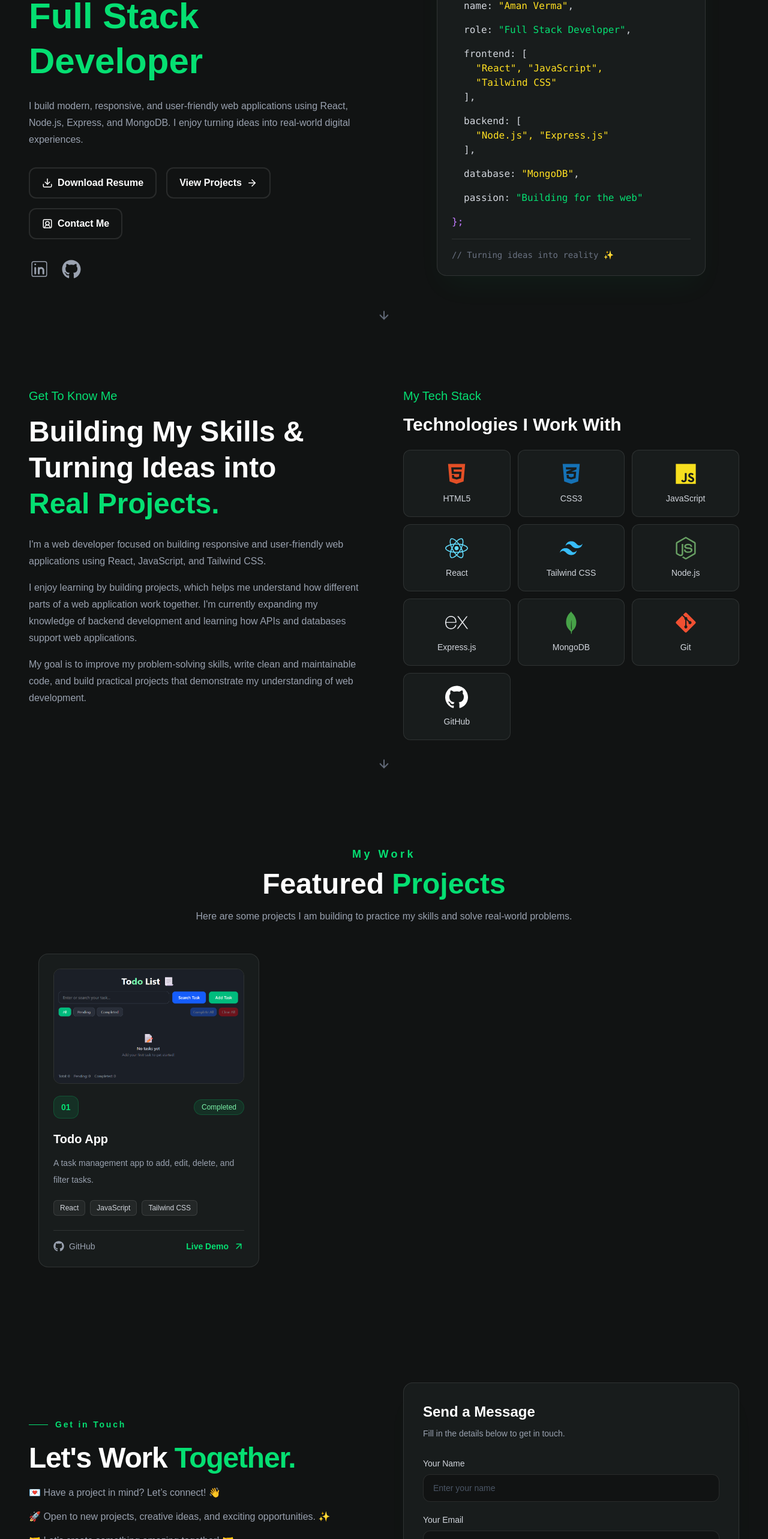
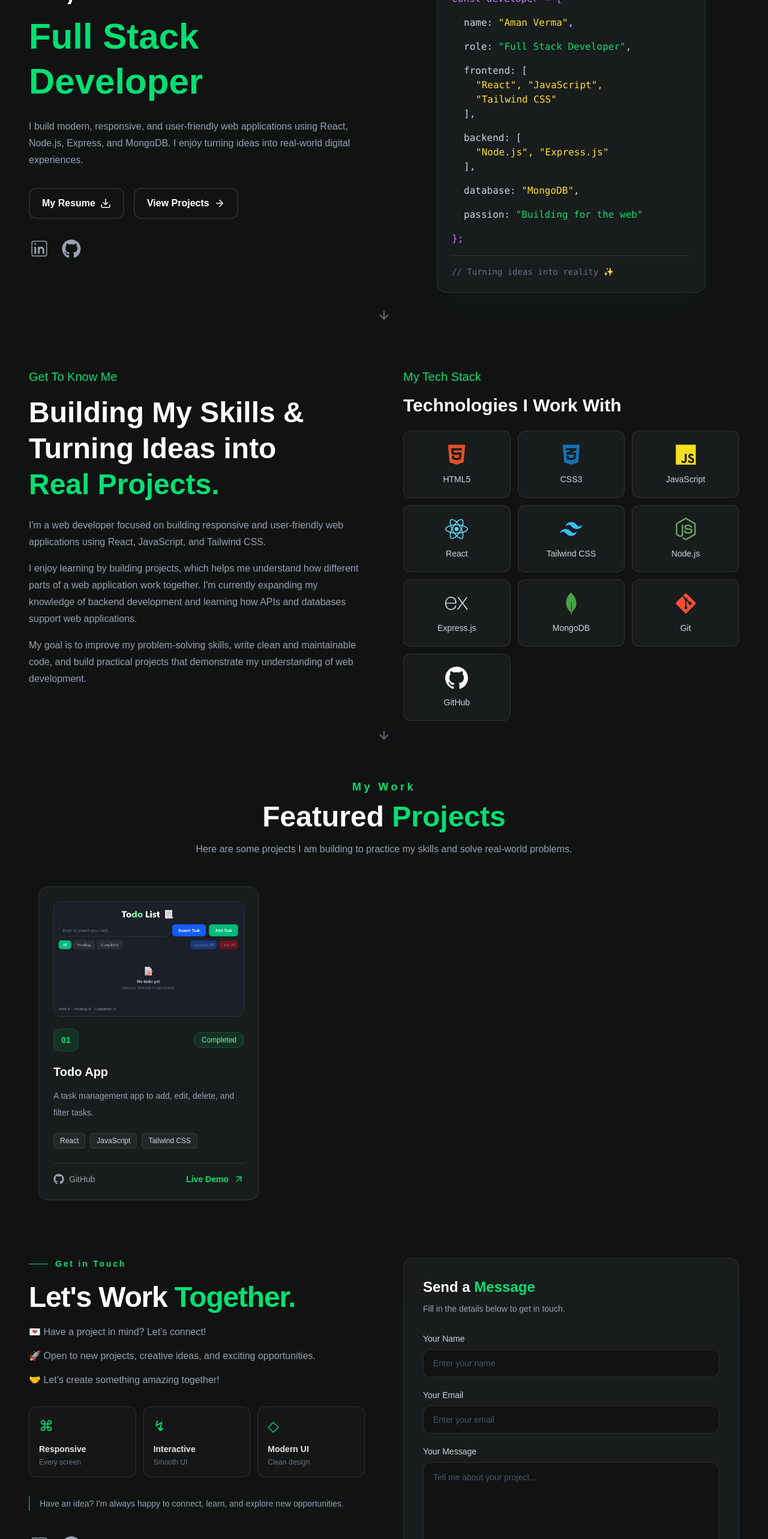
Before and after one commit to Amanv-08/my-portfolio-react, a React (Vite) app: page / in a window 1280 px wide. Shown: the part 234-2800 px from the top of the page at 60% size. Built offline with nearby package versions, Linux system fonts and the light colour scheme.

Commit message:
improve ui and layout and  navbar features

```diff
--- a/index.html
+++ b/index.html
@@ -2,9 +2,9 @@
 <html lang="en">
   <head>
     <meta charset="UTF-8" />
-    <link rel="icon" type="image/svg+xml" href="/favicon.svg" />
+    <link rel="icon" type="png" href="/mylogo.png" />
     <meta name="viewport" content="width=device-width, initial-scale=1.0" />
-    <title>my-portfolio</title>
+    <title>My-Portfolio</title>
   </head>
   <body>
     <div id="root"></div>
--- a/src/pages/About.jsx
+++ b/src/pages/About.jsx
@@ -18,7 +18,7 @@ const skills = [
 
 const About = () => {
     return (
-        <section id="about" className="relative px-5 py-20 sm:px-8 md:px-12" >
+        <section id="about" className="relative scroll-mt-20 px-5 py-10 sm:px-8 md:px-12 md:py-12">
             <div className="mx-auto grid w-full max-w-7xl items-center gap-12 lg:grid-cols-2 lg:gap-16">
 
                 {/* About Content */}
@@ -107,16 +107,16 @@ const About = () => {
                         })}
                     </div>
                 </motion.div>
-                {/* Scroll Indicator */}
-                <a
-                    href="#projects"
-                    aria-label="Scroll to About section"
-                    className="absolute bottom-6 left-1/2 hidden -translate-x-1/2 animate-bounce text-gray-500 transition hover:text-green-400 md:block"
-                >
-                    <ArrowDown size={22} />
-                </a>
 
             </div>
+            {/* Scroll Indicator */}
+            <a
+                href="#projects"
+                aria-label="Scroll to Projects section"
+                className="absolute bottom-2 left-1/2 hidden -translate-x-1/2 animate-bounce text-gray-500 transition hover:text-green-400 md:block"
+            >
+                <ArrowDown size={22} />
+            </a>
         </section>
     );
 };
--- a/src/pages/Contact.jsx
+++ b/src/pages/Contact.jsx
@@ -1,6 +1,7 @@
 import { motion } from "framer-motion";
 import { FaGithub } from "react-icons/fa";
-import { Mail, ArrowUpRight, Send } from "lucide-react";
+import { CiLinkedin } from "react-icons/ci";
+import { Send } from "lucide-react";
 import { useState } from "react";
 import emailjs from "@emailjs/browser";
 
@@ -58,8 +59,8 @@ const Contact = () => {
     };
 
     return (
-        <section id="contact" className="relative flex min-h-screen items-center overflow-x-hidden bg-[#111313] px-5 py-24 text-white sm:px-8 md:px-12">
-            <div className="mx-auto grid w-full max-w-7xl items-center gap-12 lg:grid-cols-2 lg:gap-16">
+        <section id="contact" className="relative scroll-mt-15 px-5 py-10 sm:px-8 md:px-12 md:py-12">
+            <div className="mx-auto grid w-full max-w-7xl items-start gap-12 lg:grid-cols-2 lg:gap-16">
 
                 {/* Left Column */}
                 <motion.div
@@ -81,67 +82,74 @@ const Contact = () => {
                         </h2>
 
                         <p className="mt-4 max-w-lg text-sm text-gray-400 sm:text-base">
-                            💌 Have a project in mind? Let’s connect! 👋
+                            💌 Have a project in mind? Let’s connect!
                         </p>
                         <p className="mt-4 max-w-lg text-sm text-gray-400 sm:text-base">
-                            🚀 Open to new projects, creative ideas, and exciting opportunities. ✨
+                            🚀 Open to new projects, creative ideas, and exciting opportunities.
                         </p>
                         <p className="mt-4 max-w-lg text-sm text-gray-400 sm:text-base">
-                            🤝 Let’s create something amazing together! 🤝
+                            🤝 Let’s create something amazing together!
                         </p>
                     </div>
 
-                    {/* Email Card */}
-                    <a
-                        href="mailto:its_me_01@gmail.com"
-                        className="group flex items-center gap-4 rounded-2xl border border-white/10 bg-[#181c1c] p-5 transition duration-300 hover:border-green-400/40 hover:bg-[#1b211e]"
-                    >
-                        <div className="flex h-12 w-12 shrink-0 items-center justify-center rounded-xl border border-green-400/20 bg-green-400/10 text-green-400 transition group-hover:bg-green-400 group-hover:text-[#111313]">
-                            <Mail size={22} />
-                        </div>
+                    {/* Feature Cards */}
+                    <div className="grid grid-cols-3 gap-3">
+                        {[
+                            { icon: "⌘", title: "Responsive", subtitle: "Every screen" },
+                            { icon: "↯", title: "Interactive", subtitle: "Smooth UI" },
+                            { icon: "◇", title: "Modern UI", subtitle: "Clean design" },
+                        ].map((item, index) => (
+                            <motion.div
+                                key={item.title}
+                                initial={{ opacity: 0, y: 15 }}
+                                whileInView={{ opacity: 1, y: 0 }}
+                                viewport={{ once: true, amount: 0.2 }}
+                                transition={{ delay: index * 0.12, duration: 0.4 }}
+                                whileHover={{ y: -5 }}
+                                className="rounded-xl border border-white/10 bg-white/2 p-3 transition-colors duration-300 hover:border-green-400/40 hover:bg-green-400/4 sm:p-4"
+                            >
+                                <span className="text-2xl text-green-400">
+                                    {item.icon}
+                                </span>
 
-                        <div className="min-w-0 flex-1">
-                            <p className="text-sm text-gray-400">Email Me</p>
-                            <p className="mt-1 break-all font-medium text-white">
-                                its_me_01@gmail.com
-                            </p>
-                        </div>
+                                <h3 className="mt-3 text-xs font-semibold text-gray-200 sm:text-sm">
+                                    {item.title}
+                                </h3>
 
-                        <ArrowUpRight
-                            size={20}
-                            className="shrink-0 text-gray-500 transition group-hover:-translate-y-1 group-hover:translate-x-1 group-hover:text-green-400"
-                        />
-                    </a>
-
-                    {/* GitHub Card */}
-                    <a
-                        href="https://github.com/Amanv_08"
-                        target="_blank"
-                        rel="noopener noreferrer"
-                        className="group flex items-center gap-4 rounded-2xl border border-white/10 bg-[#181c1c] p-5 transition duration-300 hover:border-green-400/40 hover:bg-[#1b211e]"
-                    >
-                        <div className="flex h-12 w-12 shrink-0 items-center justify-center rounded-xl border border-green-400/20 bg-green-400/10 text-green-400 transition group-hover:bg-green-400 group-hover:text-[#111313]">
-                            <FaGithub size={22} />
-                        </div>
-
-                        <div className="min-w-0 flex-1">
-                            <p className="text-sm text-gray-400">GitHub</p>
-                            <p className="mt-1 font-medium text-white">
-                                Explore My Projects
-                            </p>
-                        </div>
-
-                        <ArrowUpRight
-                            size={20}
-                            className="shrink-0 text-gray-500 transition group-hover:-translate-y-1 group-hover:translate-x-1 group-hover:text-green-400"
-                        />
-                    </a>
+                                <p className="mt-1 text-[10px] text-gray-500 sm:text-xs">
+                                    {item.subtitle}
+                                </p>
+                            </motion.div>
+                        ))}
+                    </div>
 
                     <div className="border-l-2 border-green-400/50 pl-4">
                         <p className="text-sm leading-6 text-gray-400">
                             Have an idea? I'm always happy to connect, learn, and
                             explore new opportunities.
                         </p>
+                    </div>
+                    {/* Social Links */}
+                    <div className="mt-2 flex items-center gap-5">
+                        <a
+                            href="https://www.linkedin.com/in/amanv08/"
+                            target="_blank"
+                            rel="noreferrer"
+                            aria-label="LinkedIn"
+                            className="text-gray-400 transition hover:text-green-400"
+                        >
+                            <CiLinkedin size={35} />
+                        </a>
+                        <a
+                            href="https://github.com/Amanv-08"
+                            target="_blank"
+                            rel="noreferrer"
+                            aria-label="GitHub"
+                            className="text-gray-400 transition hover:text-green-400"
+                        >
+                            <FaGithub size={32} />
+                        </a>
+
                     </div>
                 </motion.div>
 
@@ -155,7 +163,7 @@ const Contact = () => {
                 >
                     <div className="mb-7">
                         <h3 className="text-xl font-semibold sm:text-2xl">
-                            Send a Message
+                            Send a <span className="text-green-400">Message</span>
                         </h3>
 
                         <p className="mt-2 text-sm leading-6 text-gray-400">
--- a/src/pages/Home.jsx
+++ b/src/pages/Home.jsx
@@ -1,4 +1,4 @@
-import { ArrowDown, ArrowRight, Download, SquareUserRound } from "lucide-react";
+import { ArrowDown, ArrowRight, Download } from "lucide-react";
 import { FaGithub } from "react-icons/fa";
 import { CiLinkedin } from "react-icons/ci";
 import { motion } from "framer-motion";
@@ -6,8 +6,8 @@ import { motion } from "framer-motion";
 
 const Home = () => {
     return (
-        <section id="home" className="relative flex min-h-screen items-center px-5 py-24 sm:px-8 md:px-12">
-            <div className="mx-auto grid w-full max-w-7xl items-center gap-12 lg:grid-cols-2 lg:gap-16">
+        <section id="home" className="relative flex min-h-screen items-center px-5 pt-24 pb-10 sm:px-8 md:px-12">
+            <div className="mx-auto grid w-full max-w-7xl items-start gap-12 lg:grid-cols-2 lg:gap-16">
 
                 {/* Left Side */}
                 <motion.div
@@ -38,8 +38,8 @@ const Home = () => {
                             rel="noopener noreferrer"
                             className="inline-flex items-center justify-center gap-2 rounded-xl border-2 border-white/10 px-4 py-3 text-sm font-semibold transition hover:border-green-400 hover:text-green-400 active:scale-95 sm:px-5 sm:text-base"
                         >
+                            My Resume
                             <Download size={18} />
-                            Download Resume
                         </a>
 
                         <a
@@ -49,19 +49,12 @@ const Home = () => {
                             View Projects
                             <ArrowRight size={18} />
                         </a>
-
-                        <a
-                            href="#contact"
-                            className="inline-flex items-center justify-center gap-2 rounded-xl border-2 border-white/10 px-4 py-3 text-sm font-semibold transition hover:border-green-400 hover:text-green-400 active:scale-95 sm:px-5 sm:text-base"
-                        >
-                            <SquareUserRound size={18} /> Contact Me
-                        </a>
                     </div>
 
                     {/* Social Links */}
                     <div className="mt-8 flex items-center gap-5">
                         <a
-                            href="https://linkedin.com/"
+                            href="https://www.linkedin.com/in/amanv08/"
                             target="_blank"
                             rel="noreferrer"
                             aria-label="LinkedIn"
@@ -70,7 +63,7 @@ const Home = () => {
                             <CiLinkedin size={35} />
                         </a>
                         <a
-                            href="https://github.com/"
+                            href="https://github.com/Amanv-08"
                             target="_blank"
                             rel="noreferrer"
                             aria-label="GitHub"
--- a/src/pages/Projects.jsx
+++ b/src/pages/Projects.jsx
@@ -16,7 +16,7 @@ const projects = [
 
 const Projects = () => {
     return (
-        <section id="projects" className="min-h-screen bg-[#111313] px-5 py-24 text-white sm:px-8 md:px-12">
+        <section id="projects"  className="relative scroll-mt-15 px-5 py-10 sm:px-8 md:px-12 md:py-12">
             <div className="mx-auto max-w-6xl">
 
                 {/* Section Heading */}
```
Also changed, not shown: src/components/Navbar.jsx (+22 -2 lines), public/mylogo.png (added).
